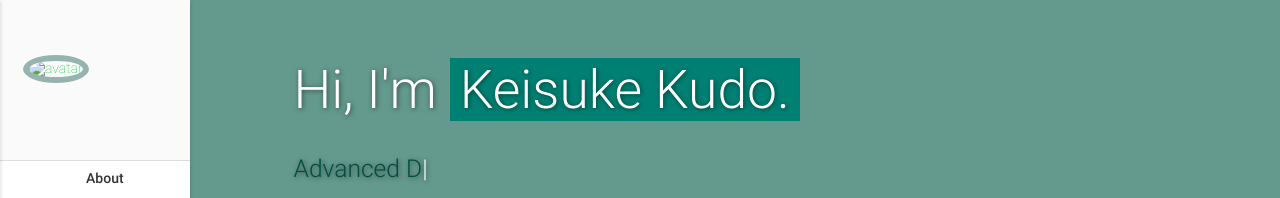
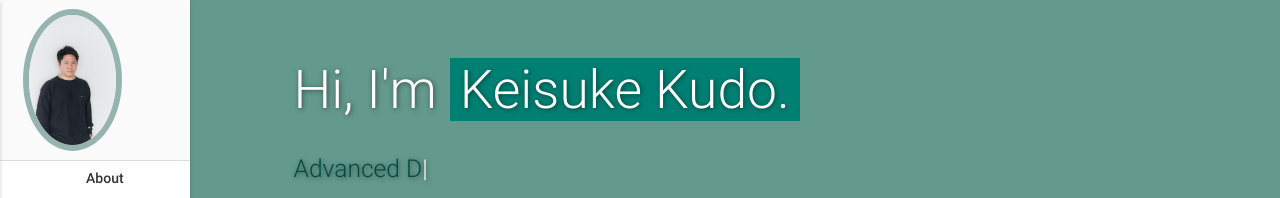
Before and after one commit to Apo-Matchbox/keisuke-portfolio, a plain HTML site: page index.html in a window 1280 px wide. Shown: the top 198 px of the page. Drawn offline with nearby package versions, Linux system fonts and the light colour scheme; some icons are missing.

Commit message:
Update index.html

```diff
--- a/index.html
+++ b/index.html
@@ -28,7 +28,7 @@
                         class="brand-logo grey-blue-text"
                     >
                         <img
-                            src="./assets/img/Q.jpeg"
+                            src="./assets/img/Q.jpg"
                             class="circle img-responsive profile-pic"
                             alt="avatar"
                         />
```
